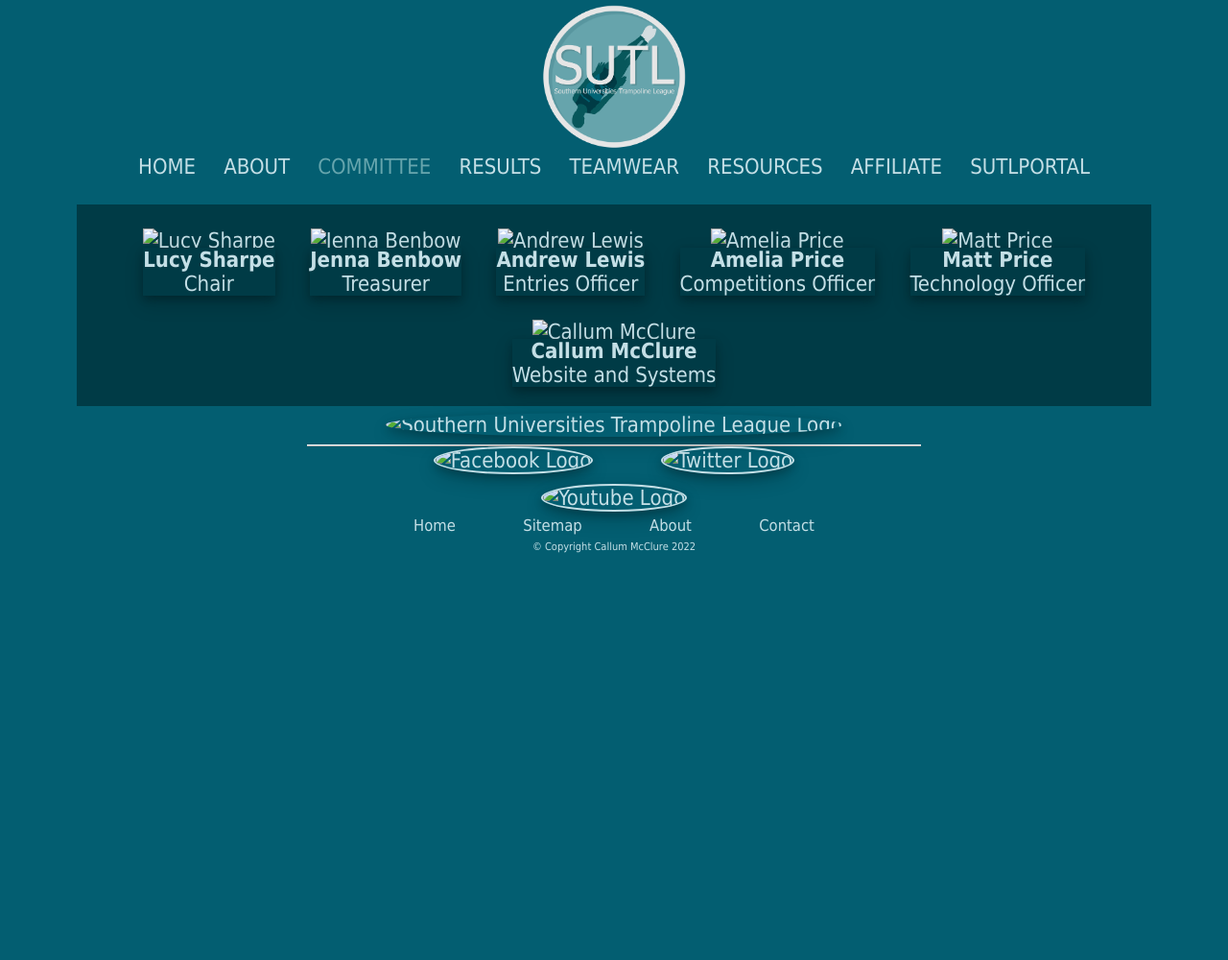
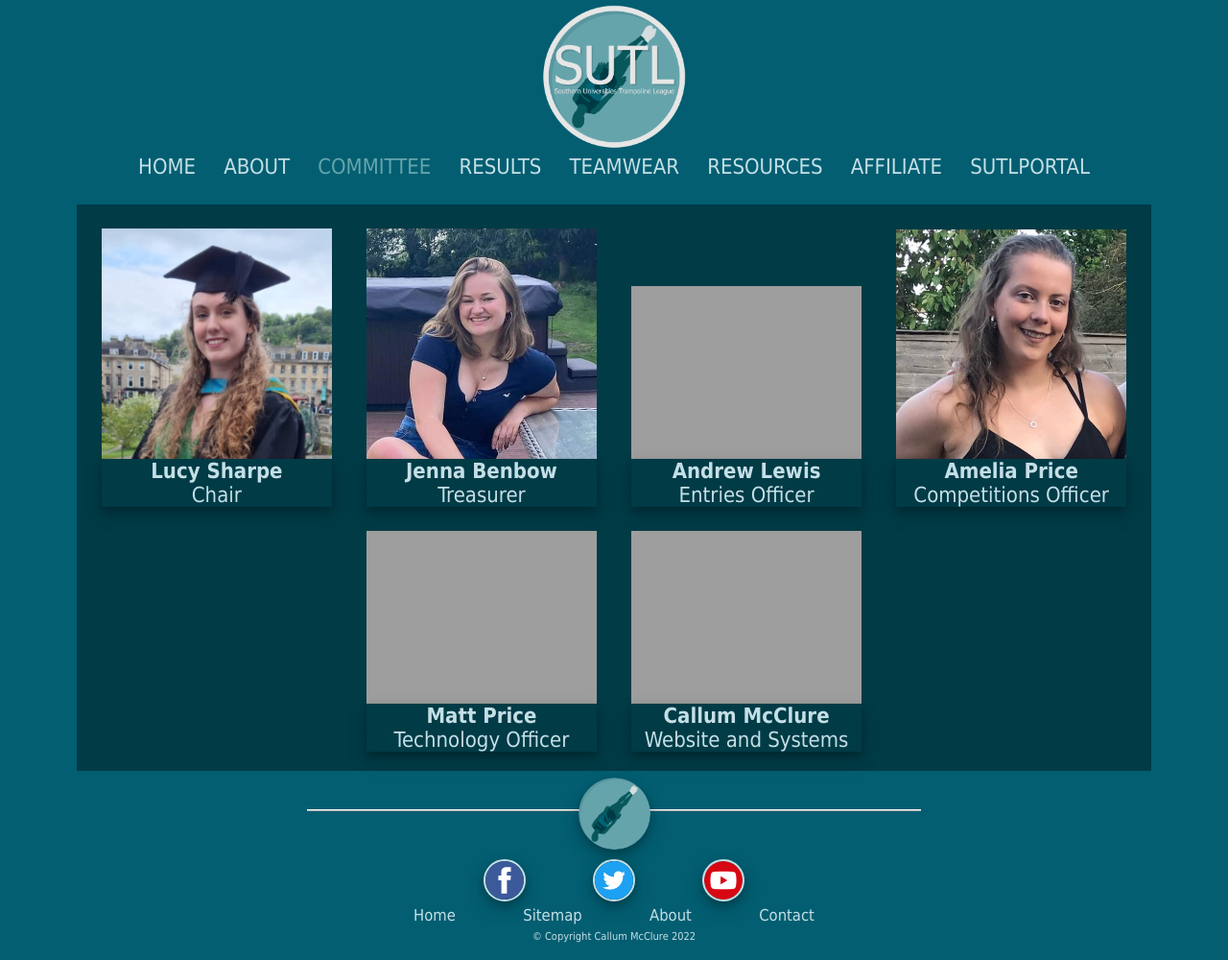
Before and after one commit to magic-cal/static-sutl, a plain HTML site: page committee.html in a window 1280 px wide. Shown: the whole page at 96% size. Before the commit the page ends 800 px from the top, so only its background shows below. Drawn offline with Linux system fonts and the light colour scheme; the site is published under a folder, as on GitHub Pages, so addresses that start at the root find nothing.

Commit message:
Update route to remove leading slash

```diff
--- a/committee.html
+++ b/committee.html
@@ -6,7 +6,7 @@
     <meta name="viewport" content="width=device-width, initial-scale=1" />
     <link
       rel="shortcut icon"
-      href="/images\favicons\faviconx32.ico"
+      href="images\favicons\faviconx32.ico"
       type="image/x-icon"
     />
     <title>SUTL Committee</title>
@@ -38,45 +38,42 @@
     <article class="committee">
       <section>
         <figure>
-          <img src="/images/committee/lucy-sharpe.jpg" alt="Lucy Sharpe" />
+          <img src="images/committee/lucy-sharpe.jpg" alt="Lucy Sharpe" />
           <figcaption>
             <h3>Lucy Sharpe</h3>
             <h4>Chair</h4>
           </figcaption>
         </figure>
         <figure>
-          <img src="/images/committee/jenna-benbow.jpg" alt="Jenna Benbow" />
+          <img src="images/committee/jenna-benbow.jpg" alt="Jenna Benbow" />
           <figcaption>
             <h3>Jenna Benbow</h3>
             <h4>Treasurer</h4>
           </figcaption>
         </figure>
         <figure>
-          <img src="/images/committee/andrew-lewis.jpg" alt="Andrew Lewis" />
+          <img src="images/committee/andrew-lewis.jpg" alt="Andrew Lewis" />
           <figcaption>
             <h3>Andrew Lewis</h3>
             <h4>Entries Officer</h4>
           </figcaption>
         </figure>
         <figure>
-          <img src="/images/committee/amelia-price.jpg" alt="Amelia Price" />
+          <img src="images/committee/amelia-price.jpg" alt="Amelia Price" />
           <figcaption>
             <h3>Amelia Price</h3>
             <h4>Competitions Officer</h4>
           </figcaption>
         </figure>
         <figure>
-          <img src="/images/committee/matt-price.jpg" alt="Matt Price" />
+          <img src="images/committee/matt-price.jpg" alt="Matt Price" />
           <figcaption>
             <h3>Matt Price</h3>
             <h4>Technology Officer</h4>
           </figcaption>
         </figure>
         <figure>
-          <img
-            src="/images/committee/callum-mcclure.jpg"
-            alt="Callum McClure"
-          />
+          <img src="images/committee/callum-mcclure.jpg" alt="Callum McClure" />
           <figcaption>
             <h3>Callum McClure</h3>
             <h4>Website and Systems</h4>
@@ -89,19 +86,19 @@
     <section class="branding">
       <img
         class="logo"
-        src="/images/dude-square.png"
+        src="images/dude-square.png"
         alt="Southern Universities Trampoline League Logo"
       />
     </section>
     <section class="social">
       <a href="http://www.facebook.com/sutrampolineleague">
-        <img src="/images\icons\facebook.svg" alt="Facebook Logo"
+        <img src="images\icons\facebook.svg" alt="Facebook Logo"
       /></a>
       <a href="http://twitter.com/sutleague">
-        <img src="/images\icons\twitter.png" alt="Twitter Logo"
+        <img src="images\icons\twitter.png" alt="Twitter Logo"
       /></a>
       <a href="http://www.youtube.com/channel/UCZlpPEwmJixWSLsmonMU_zg">
-        <img src="/images\icons\youtube.png" alt="Youtube Logo"
+        <img src="images\icons\youtube.png" alt="Youtube Logo"
       /></a>
     </section>
 
```
Also changed, not shown: index.html (+5 -5 lines), 1 other file.
